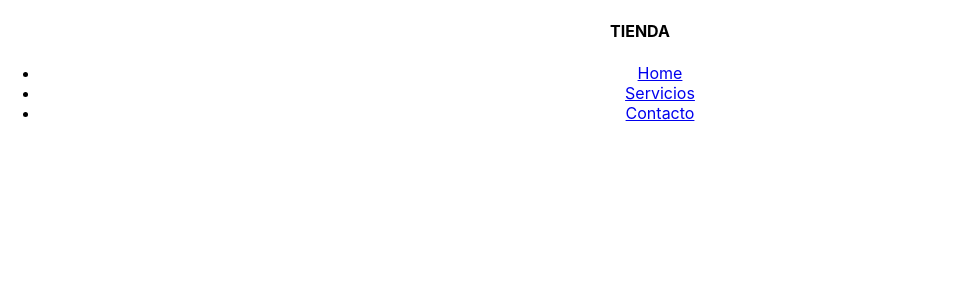
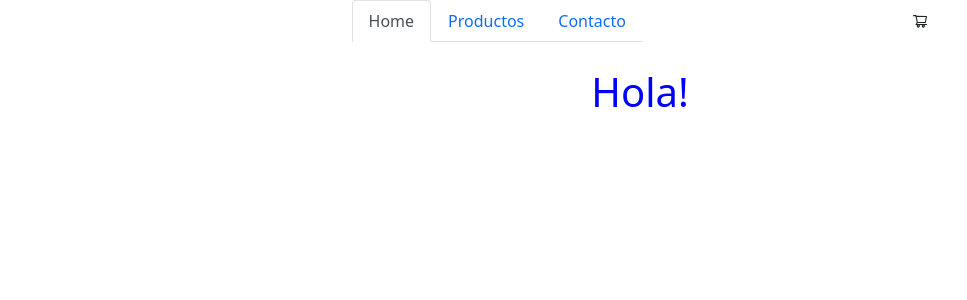
Before and after one commit to angieTu/apple-store, a React (Create React App) app: page / in a window 1280 px wide. Shown: the top 300 px of the page, without its empty margins (0-967 px from the left). Built offline with nearby package versions, Linux system fonts and the light colour scheme.

Commit message:
agrego elementos

```diff
--- a/package.json
+++ b/package.json
@@ -6,9 +6,13 @@
     "@testing-library/jest-dom": "^5.14.1",
     "@testing-library/react": "^11.2.7",
     "@testing-library/user-event": "^12.8.3",
+    "bootstrap": "^5.1.3",
     "react": "^17.0.2",
+    "react-bootstrap": "^2.0.0",
     "react-dom": "^17.0.2",
+    "react-icons": "^4.3.1",
     "react-scripts": "4.0.3",
+    "sass": "^1.43.3",
     "web-vitals": "^1.1.2"
   },
   "scripts": {
--- a/src/App.js
+++ b/src/App.js
@@ -1,10 +1,12 @@
 import "./App.css";
 import NavBar from "./components/NavBar";
+import ItemListContainer from "./components/ItemListContainer";
 
 function App() {
   return (
     <div className="App">
       <NavBar />
+      <ItemListContainer greeting="Hola!" />
     </div>
   );
 }
--- /dev/null
+++ b/src/components/CartWidget.jsx
@@ -0,0 +1,7 @@
+import { AiOutlineShoppingCart as Icon } from "react-icons/ai";
+
+const CartWidget = () => {
+  return <Icon />;
+};
+
+export default CartWidget;
--- /dev/null
+++ b/src/components/ItemListContainer.jsx
@@ -0,0 +1,7 @@
+import { Container } from "react-bootstrap";
+
+const ItemListContainer = ({ greeting }) => {
+  return <Container className="greeting-container">{greeting}</Container>;
+};
+
+export default ItemListContainer;
--- a/src/components/NavBar.js
+++ /dev/null
@@ -1,20 +0,0 @@
-const NavBar = () => {
-  return (
-    <div>
-      <h4>TIENDA</h4>
-      <ul>
-        <li>
-          <a href="#">Home</a>
-        </li>
-        <li>
-          <a href="#">Servicios</a>
-        </li>
-        <li>
-          <a href="#">Contacto</a>
-        </li>
-      </ul>
-    </div>
-  );
-};
-
-export default NavBar;
--- /dev/null
+++ b/src/components/NavBar.jsx
@@ -0,0 +1,24 @@
+import { Container } from "react-bootstrap";
+import { Nav } from "react-bootstrap";
+import CartWidget from "./CartWidget";
+
+const NavBar = () => {
+  return (
+    <Container className="nav-container">
+      <Nav variant="tabs" defaultActiveKey="/home">
+        <Nav.Item>
+          <Nav.Link href="/home">Home</Nav.Link>
+        </Nav.Item>
+        <Nav.Item>
+          <Nav.Link eventKey="link-1">Productos</Nav.Link>
+        </Nav.Item>
+        <Nav.Item>
+          <Nav.Link eventKey="link-2">Contacto</Nav.Link>
+        </Nav.Item>
+      </Nav>{" "}
+      <CartWidget />
+    </Container>
+  );
+};
+
+export default NavBar;
--- /dev/null
+++ b/src/styles/main.scss
@@ -0,0 +1,12 @@
+.nav-container {
+  display: flex;
+  flex-direction: row;
+  align-items: center;
+  justify-content: space-evenly;
+}
+
+.greeting-container {
+  padding: 20px;
+  font-size: 40px;
+  color: blue;
+}
```
Also changed, not shown: src/index.js (+8 -6 lines), 1 other file (tests, documents, lock files or other folders).
